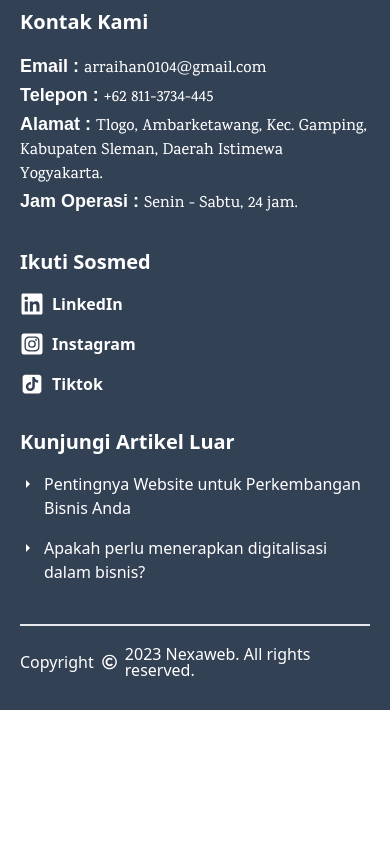
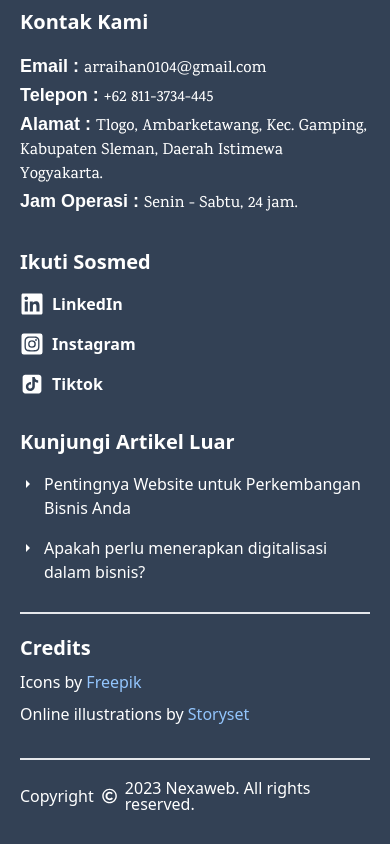
Before and after one commit to Araihan413/Nexaweb_Jasa-Pembuatan-Website, a React (Vite) app: page / in a window 390 px wide. Shown: the part 11090-11934 px from the top of the page. Before the commit the page ends 11800 px from the top, so only its background shows below. Built offline with nearby package versions, Linux system fonts and the light colour scheme; a web font is replaced by a local one.

Commit message:
menambahkan credits di footer

```diff
--- a/src/components/Fragments/Footer.jsx
+++ b/src/components/Fragments/Footer.jsx
@@ -160,9 +160,15 @@ const Footer = () => {
               </li>
             </ul>
           </div>
+          <div className='w-full pt-5 mt-5 border-t-2'>
+            <h1 className="font-SubJudul text-xl font-semibold pb-2">Credits</h1>
+            <p className='mb-2'>Icons by <a className='text-blue-300' href="https://www.freepik.com" target="_blank" rel="noopener">Freepik</a></p>
+            <p>Online illustrations by <a className='text-blue-300' target='_blank' href="https://storyset.com/online">Storyset</a></p>
+          </div>
         </div>
 
-        <div className="col col-span-1 md:col-span-3 pt-5 mt-8 border-t-2">
+
+        <div className="col-span-1 md:col-span-3 pt-5 mt-8 border-t-2">
           <p className="font-Paragraf flex items-center justify-center leading-none gap-2">
             Copyright <FaRegCopyright /> 2023 Nexaweb. All rights reserved.
           </p>
```
